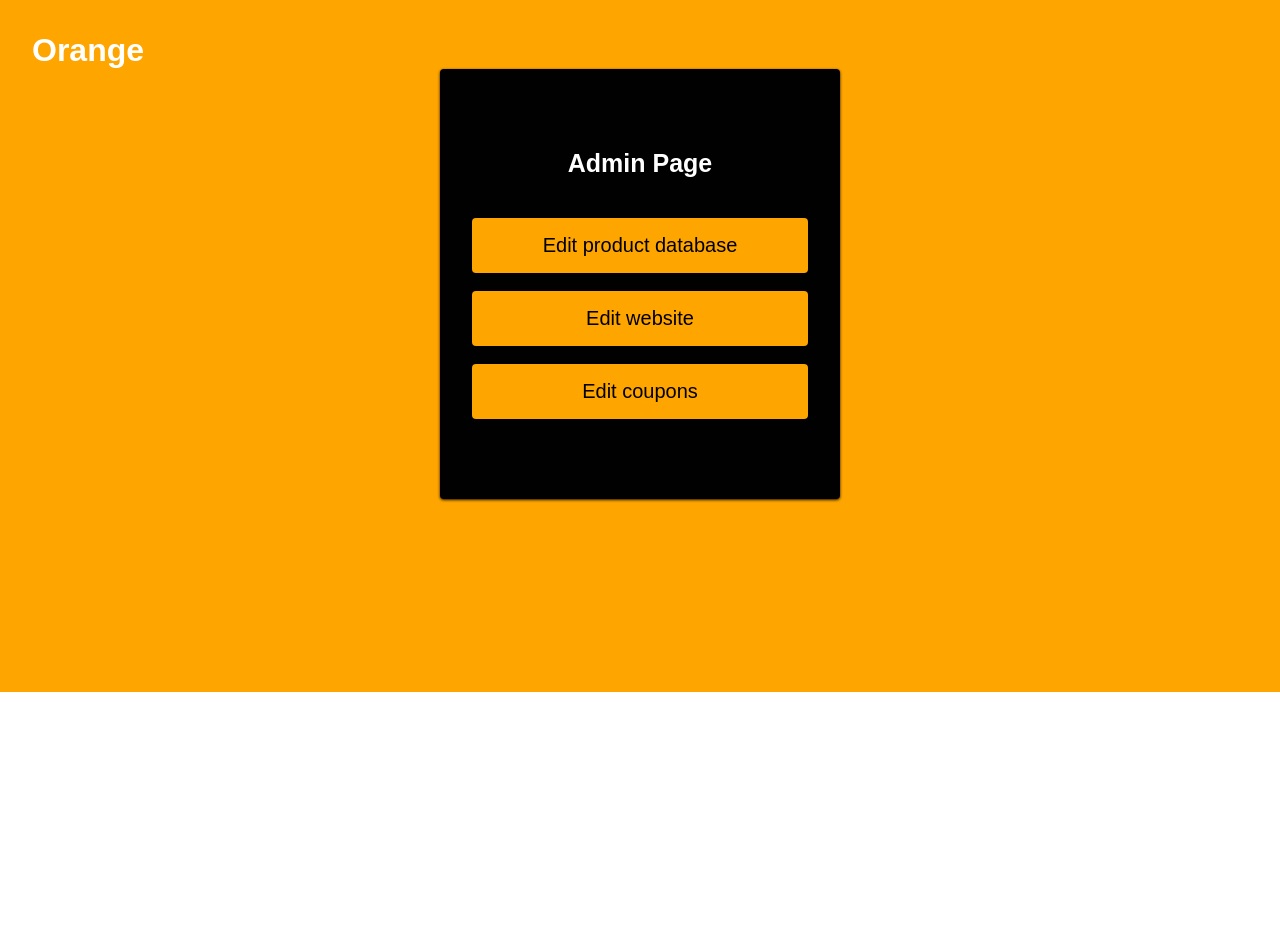
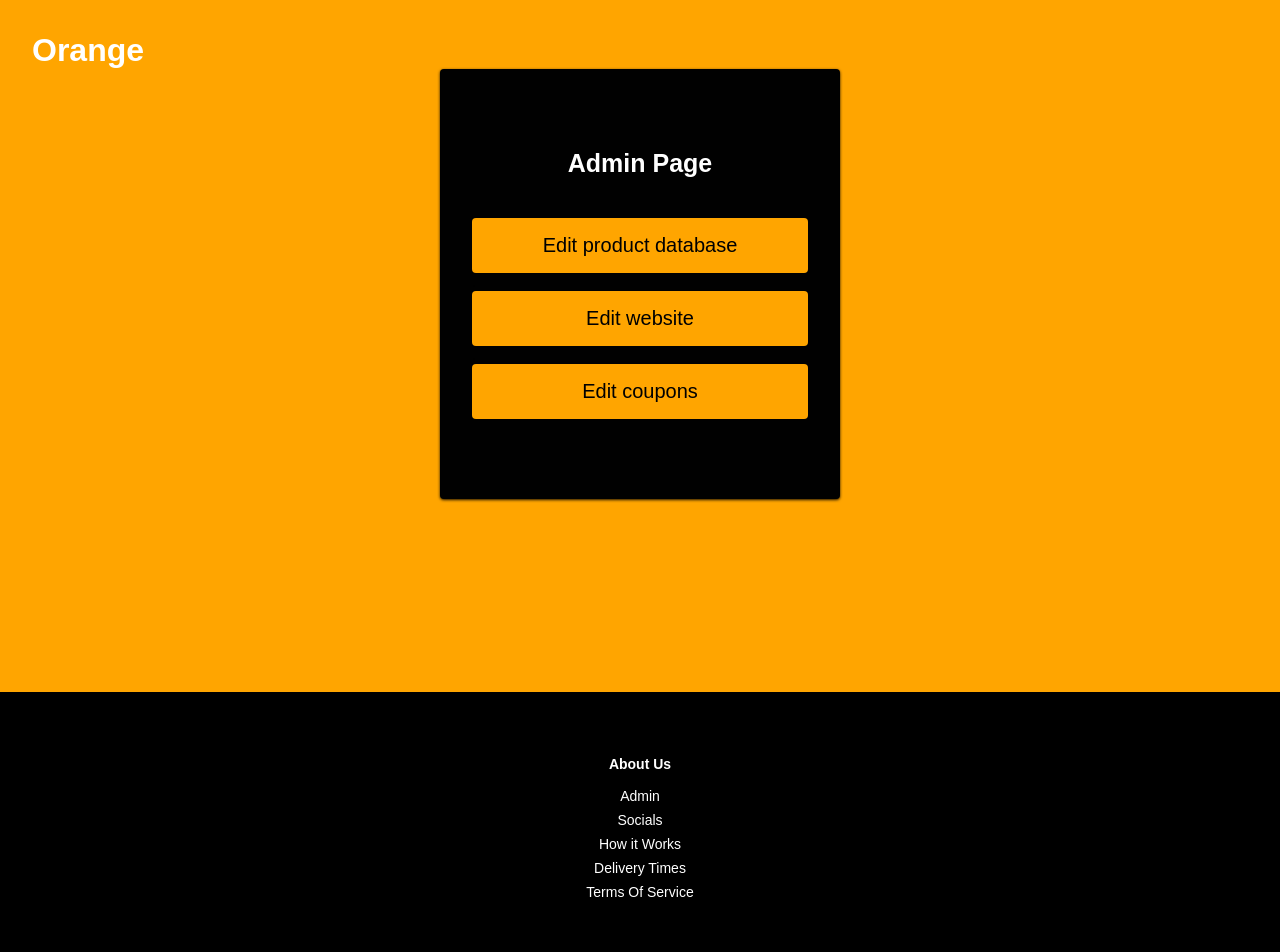
Before and after one commit to huzaifazia17/E-commerce_store, a React (Create React App) app in the folder client/: page /admin in a window 1280 px wide. Shown: the top 952 px of the page. Before the commit the page ends 800 px from the top, so only its background shows below. Built offline with nearby package versions, Linux system fonts and the light colour scheme; a web font is replaced by a local one.

Commit message:
fixed admin page

```diff
--- a/client/src/Components/Admin/Admin.js
+++ b/client/src/Components/Admin/Admin.js
@@ -1,5 +1,6 @@
 import React from 'react'
 import { Container, FormWrap, Icon, Form, FormButton, FormContent, FormH1, FormH3, FormInput, FormLabel } from './AdminPageElements'
+import Footer from '../Footer/Footer'
 
 const Admin = () => {
   return (
@@ -25,6 +26,7 @@ const Admin = () => {
           </FormContent>
         </FormWrap>
       </Container>
+      <Footer />
     </div>
   )
 }
--- a/client/src/Components/Footer/Footer.js
+++ b/client/src/Components/Footer/Footer.js
@@ -1,7 +1,7 @@
 import React from 'react'
 import { animateScroll as scroll } from 'react-scroll'
-import {FaFacebook, FaInstagram, FaTwitter, FaLinkedin} from 'react-icons/fa'
-import { FooterContainer, FooterWrap, FooterLinksContainer, FooterLinksWrapper, FooterLinkItems, FooterLinkTitle, FooterLink, SocialMedia, SocialMediaWrap, SocialLogo, WebsiteRights, SocialIcons, SocialIconLink} from './FooterElements'
+import { FaFacebook, FaInstagram, FaTwitter, FaLinkedin } from 'react-icons/fa'
+import { FooterContainer, FooterWrap, FooterLinksContainer, FooterLinksWrapper, FooterLinkItems, FooterLinkTitle, FooterLink, SocialMedia, SocialMediaWrap, SocialLogo, WebsiteRights, SocialIcons, SocialIconLink } from './FooterElements'
 
 const Footer = () => {
 
@@ -17,7 +17,7 @@ const Footer = () => {
                         <FooterLinkItems>
 
                             <FooterLinkTitle>About Us</FooterLinkTitle>
-
+                            <FooterLink to="/admin">Admin</FooterLink>
                             <FooterLink to="/">Socials</FooterLink>
                             <FooterLink to="/">How it Works</FooterLink>
                             <FooterLink to="/">Delivery Times</FooterLink>
@@ -34,16 +34,16 @@ const Footer = () => {
                         <WebsiteRights>Orange © {new Date().getFullYear()} All Rights Reserved</WebsiteRights>
 
                         <SocialIcons>
-                        <SocialIconLink href="/"target="_blank" aria-label="Facebook">
+                            <SocialIconLink href="/" target="_blank" aria-label="Facebook">
                                 <FaFacebook />
                             </SocialIconLink>
-                        <SocialIconLink href="/"target="_blank" aria-label="Instagram">
+                            <SocialIconLink href="/" target="_blank" aria-label="Instagram">
                                 <FaInstagram />
                             </SocialIconLink>
-                        <SocialIconLink href="//www.twitter.com"target="_blank" aria-label="Twitter">
+                            <SocialIconLink href="//www.twitter.com" target="_blank" aria-label="Twitter">
                                 <FaTwitter />
                             </SocialIconLink>
-                        <SocialIconLink href="/"target="_blank" aria-label="LinkedIn">
+                            <SocialIconLink href="/" target="_blank" aria-label="LinkedIn">
                                 <FaLinkedin />
                             </SocialIconLink>
                         </SocialIcons>
--- a/client/src/Components/NavBar/NavBar.js
+++ b/client/src/Components/NavBar/NavBar.js
@@ -39,11 +39,11 @@ const NavBar = ({ toggle }) => {
                         </MobileIcon>
 
                         <NavMenu>
-                            <NavItem>
+                            {/*<NavItem>
                                 <NavLinks to="admin" smooth={true} duration={500} spy={true} exact='true' offset={-79}>
                                     <Link to={"admin"} style={{ textDecoration: 'none', color: '#fff' }}>Admin</Link>
                                 </NavLinks>
-                            </NavItem>
+                            </NavItem>*/}
                             <NavItem>
                                 <NavLinks to="about" smooth={true} duration={500} spy={true} exact='true' offset={-80}>About</NavLinks>
                             </NavItem>
--- a/client/src/Pages/Pages.js
+++ b/client/src/Pages/Pages.js
@@ -22,7 +22,7 @@ const Pages = () => {
       <SideBar isOpen={isOpen} toggle={toggle} />
       <NavBar toggle={toggle} />
       <Hero />
-      <About />
+      <About {...aboutObj} />
       <Info {...homeObjTwo} />
       <Footer />
     </>
```
Lines whose indentation alone changed are shown as unchanged.
